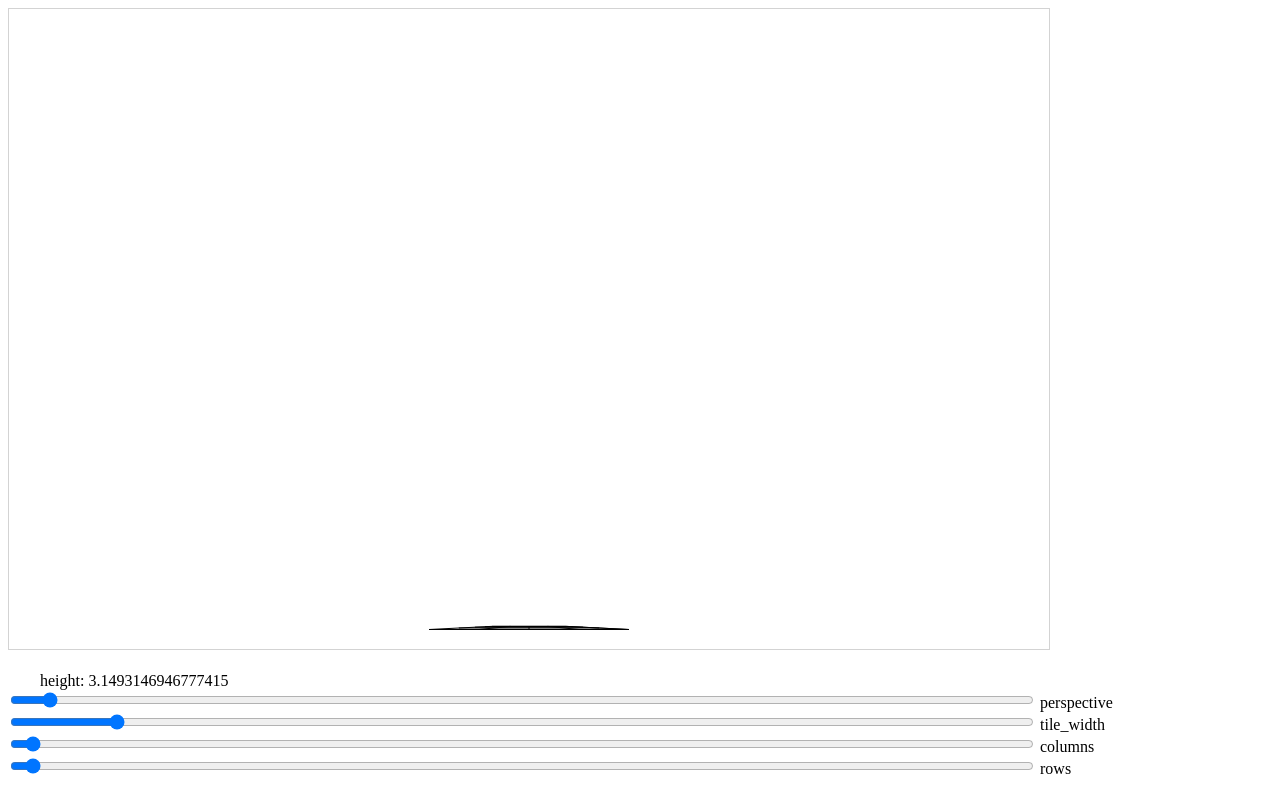
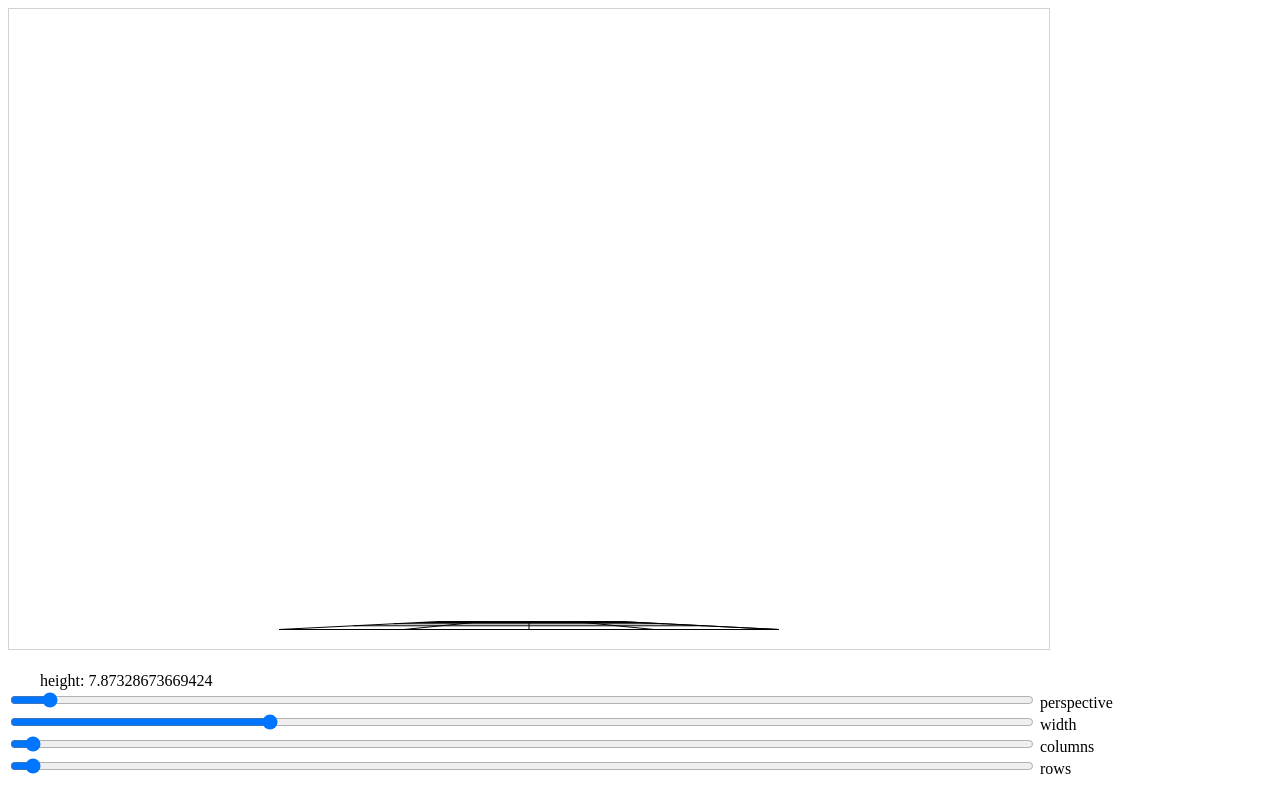
Before and after one commit to dwrolvink/grid_js, a plain HTML site: page index.html in a window 1280 px wide. Drawn offline with Linux system fonts and the light colour scheme.

Commit message:
fixed columns changing perspective

```diff
--- a/index.html
+++ b/index.html
@@ -15,7 +15,7 @@ Your browser does not support the HTML5 canvas tag.</canvas>
 </div>
 
 <input type="range" id="perspective"  min="1" max="1560" value="50"> perspective <br/>
-<input type="range" id="tile_width"  min="1" max="500" value="50"> tile_width <br/>
+<input type="range" id="width"  min="1" max="2000" value="500"> width <br/>
 <input type="range" id="cols"  min="1" max="200" value="4"> columns <br/>
 <input type="range" id="rows"  min="1" max="200" value="4"> rows <br/>
 
@@ -27,7 +27,8 @@ Math.Tau = 0.5 * Math.PI
 
 // CONFIG
 // ---------------------------------------------------------------------------------
-var tile_width = 100 			// width at baseline [px]
+var width = 100 			// width of baseline [px]
+var tile_width = 0          // calculated later
 var cols = 10;
 var rows = 30;
 
@@ -55,7 +56,7 @@ var textdiv = document.getElementById("text");
 var ctx = c.getContext("2d");
 
 var perspective_slider = document.getElementById("perspective");
-var tile_width_slider = document.getElementById("tile_width");
+var width_slider = document.getElementById("width");
 var cols_slider = document.getElementById("cols");
 var rows_slider = document.getElementById("rows");
 
@@ -99,7 +100,7 @@ function main()
 	ctx.clearRect(0, 0, c.width, c.height);
 
 	perspective = perspective_slider.valueAsNumber / 1000.0
-	tile_width = tile_width_slider.valueAsNumber
+	width = width_slider.valueAsNumber
 	cols = cols_slider.valueAsNumber
 	rows = rows_slider.valueAsNumber
 
@@ -112,6 +113,7 @@ function main()
 		throw 'Perspective should smaller than 0.5 pi.';
 	}
 
+	tile_width = width / cols
 	var dx1 = tile_width	// alias for calculations
 
 
```
